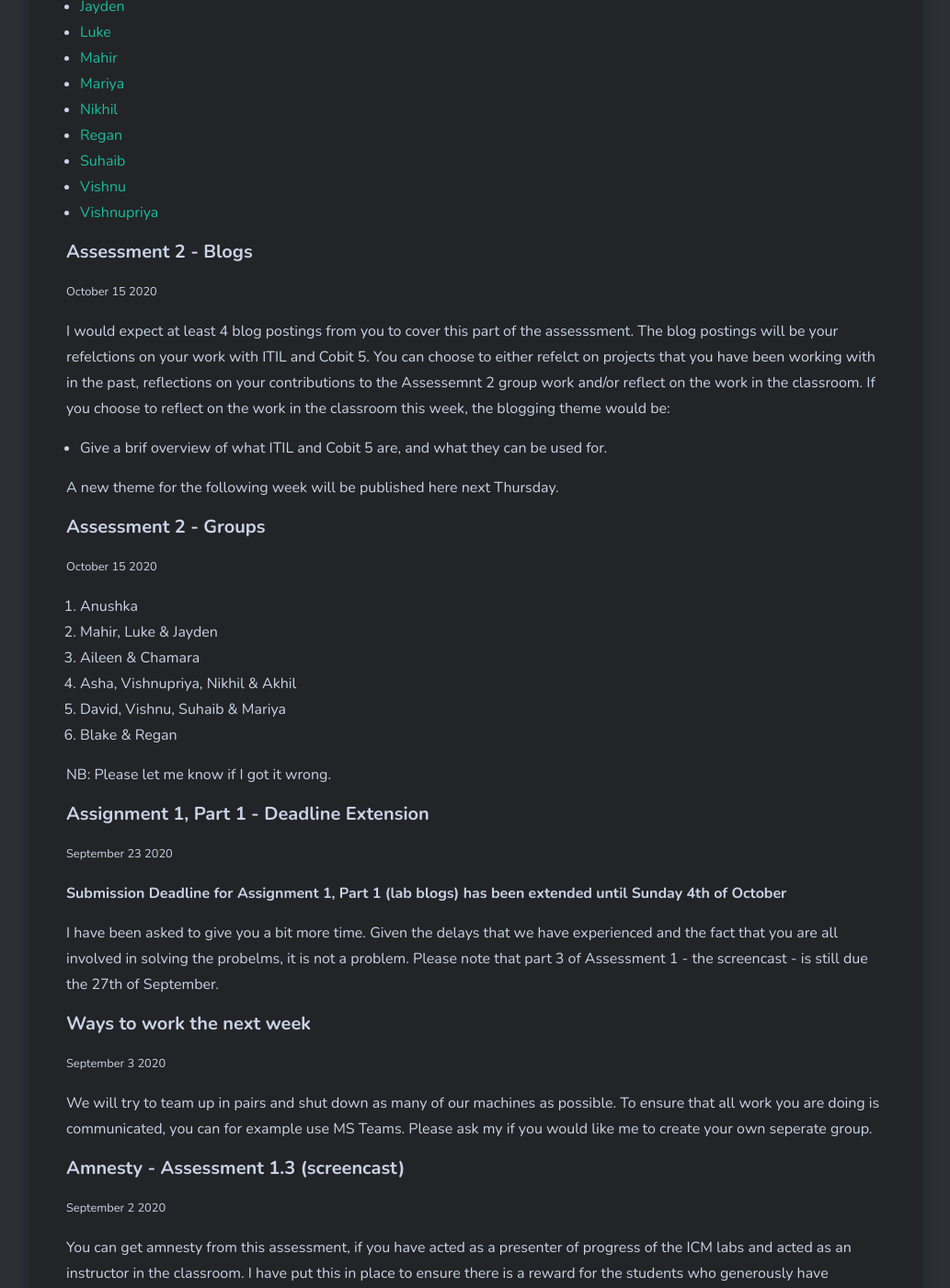
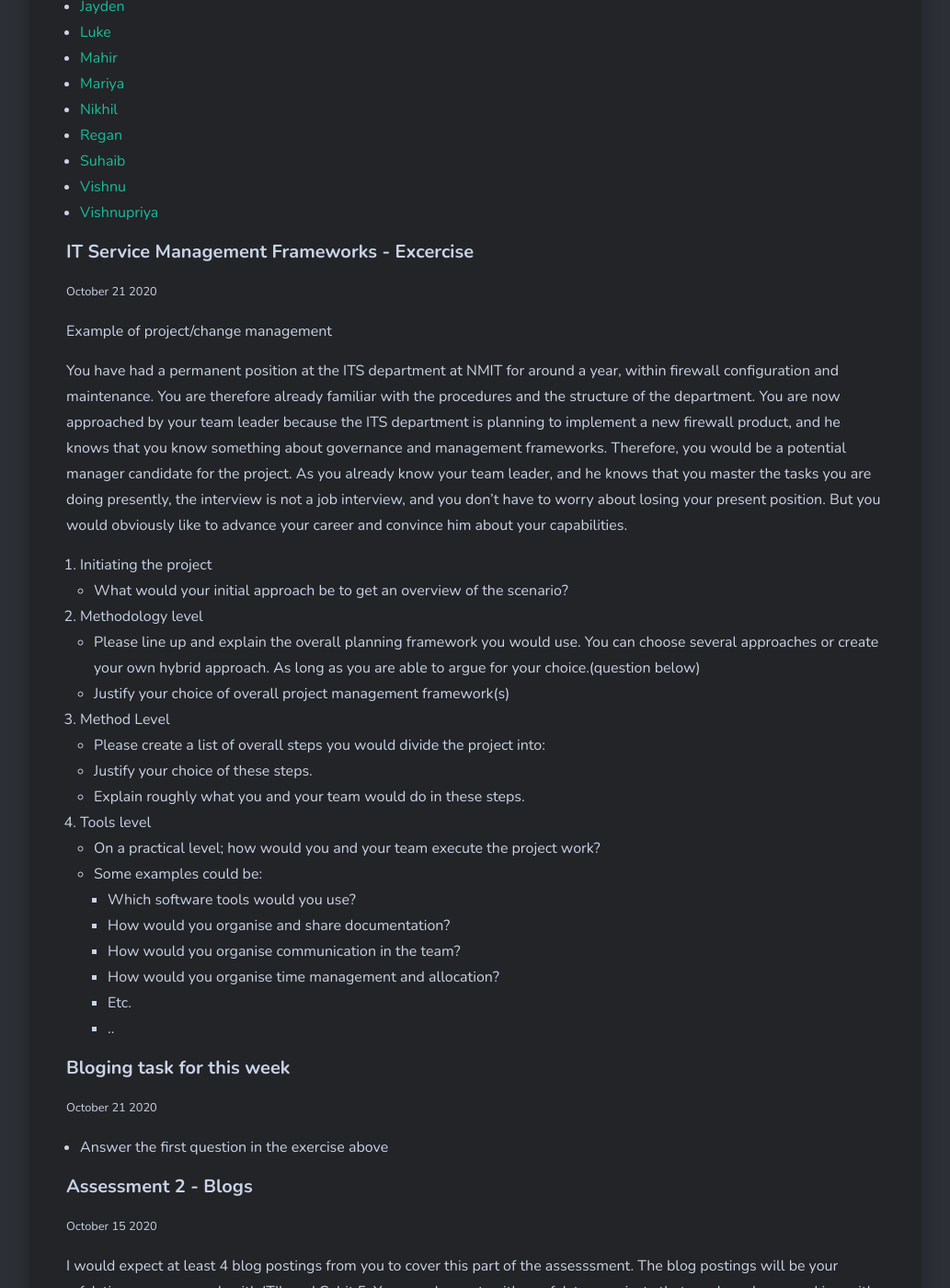
Before and after one commit to larsoliverdam/nmit, a Jekyll site: the page built from _pages/NET701.md, in a window 1280 px wide and 1400 px high, scrolled down 1158 px. Shown: the whole window at 92% size, without its empty margins (123-1156 px from the left). Built offline with Jekyll 4.4.1, drawn with Linux system fonts in a browser that asks for light colours; nearby versions of some CDN libraries; comment, search, counter and statistics services are not loaded.

Commit message:
NET701 update

```diff
--- a/_pages/NET701.md
+++ b/_pages/NET701.md
@@ -24,6 +24,42 @@ image: VMware.jpg
 * [Suhaib](https://parappallath.wordpress.com/)
 * [Vishnu](https://badboynet701.wordpress.com/)
 * [Vishnupriya](https://vishnupriyanet701.wordpress.com/)
+
+#### IT Service Management Frameworks - Excercise
+<small>October 21 2020</small>
+
+Example of project/change management
+
+You have had a permanent position at the ITS department at NMIT for around a year, within firewall configuration and maintenance. You are therefore already familiar with the procedures and the structure of the department.
+You are now approached by your team leader because the ITS department is planning to implement a new firewall product, and he knows that you know something about governance and management frameworks. Therefore, you would be a potential manager candidate for the project.
+As you already know your team leader, and he knows that you master the tasks you are doing presently, the interview is not a job interview, and you don’t have to worry about losing your present position. But you would obviously like to advance your career and convince him about your capabilities.
+
+1. Initiating the project
+    * What would your initial approach be to get an overview of the scenario?
+
+2. Methodology level
+    * Please line up and explain the overall planning framework you would use. You can choose several approaches or create your own hybrid approach. As long as you are able to argue for your choice.(question below)
+    * Justify your choice of overall project management framework(s)
+
+3. Method Level
+    * Please create a list of overall steps you would divide the project into:
+    * Justify your choice of these steps.
+    * Explain roughly what you and your team would do in these steps.
+
+4. Tools level
+    * On a practical level; how would you and your team execute the project work?
+    * Some examples could be:
+        * Which software tools would you use?
+        * How would you organise and share documentation?
+        * How would you organise communication in the team?
+        * How would you organise time management and allocation?
+        * Etc.
+        * ..
+
+#### Bloging task for this week
+<small>October 21 2020</small>
+
+* Answer the first question in the exercise above
 
 #### Assessment 2 - Blogs
 <small>October 15 2020</small>
```
